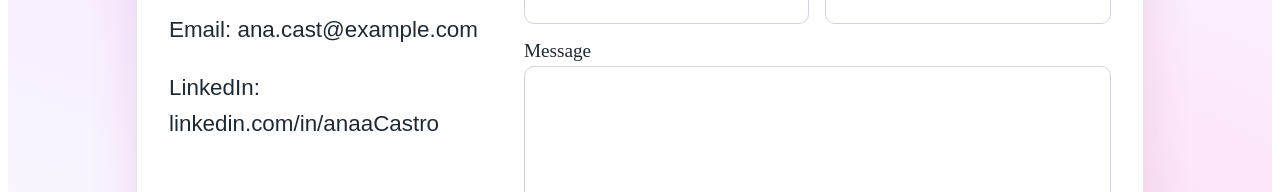
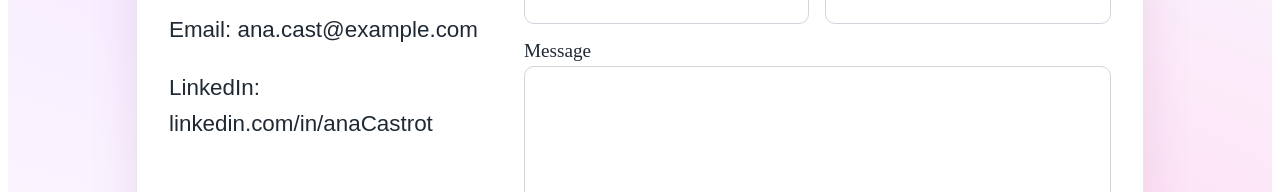
Before and after one commit to hanakact3/Portfolio, a React (Vite) app: page /contact in a window 1280 px wide. Shown: the part 379-571 px from the top of the page. Built offline with nearby package versions, Linux system fonts and the light colour scheme.

Commit message:
Design Contact form and finish styling

```diff
--- a/src/contact.jsx
+++ b/src/contact.jsx
@@ -34,7 +34,7 @@ export default function Contact() {
           <h2>Let&apos;s get in touch</h2>
           <p>City: Toronto, ON , CA</p>
           <p>Email: ana.cast@example.com</p>
-          <p>LinkedIn: linkedin.com/in/anaaCastro</p>
+          <p>LinkedIn: linkedin.com/in/anaCastrot</p>
         </aside>
 
         <form className="contact-form" onSubmit={handleSubmit}>
```
